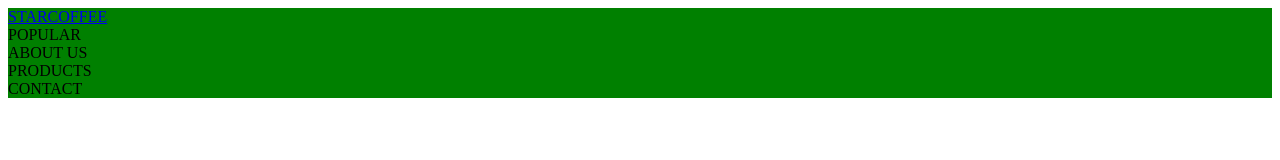
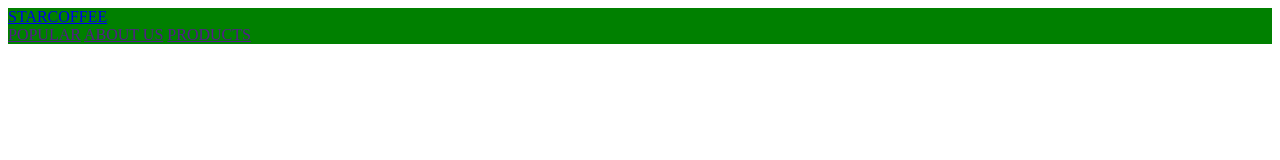
Before and after one commit to nextiaindex/coffee-erd, a plain HTML site: page index.html in a window 1280 px wide. Drawn offline with Linux system fonts and the light colour scheme.

Commit message:
Remove ul approach
Using ul approach to make navbar is really hard.

```diff
--- a/index.html
+++ b/index.html
@@ -8,15 +8,12 @@
 </head>
 <body>
     <nav>
-        <ul>
-            <li><a href="/" id="nav_title">STARCOFFEE</a></li>
-            <div id="nav_item">
-                <li><a>POPULAR</a></li>
-                <li><a>ABOUT US</a></li>
-                <li><a>PRODUCTS</a></li>
-                <li><a>CONTACT</a></li>
-            </div>
-        </ul>
+        <a href="/">STARCOFFEE</a>
+        <div id="nav_item">
+            <a href="">POPULAR</a>
+            <a href="">ABOUT US</a>
+            <a href="">PRODUCTS</a>
+        </div>
     </nav>
 </body>
 </html>
```
